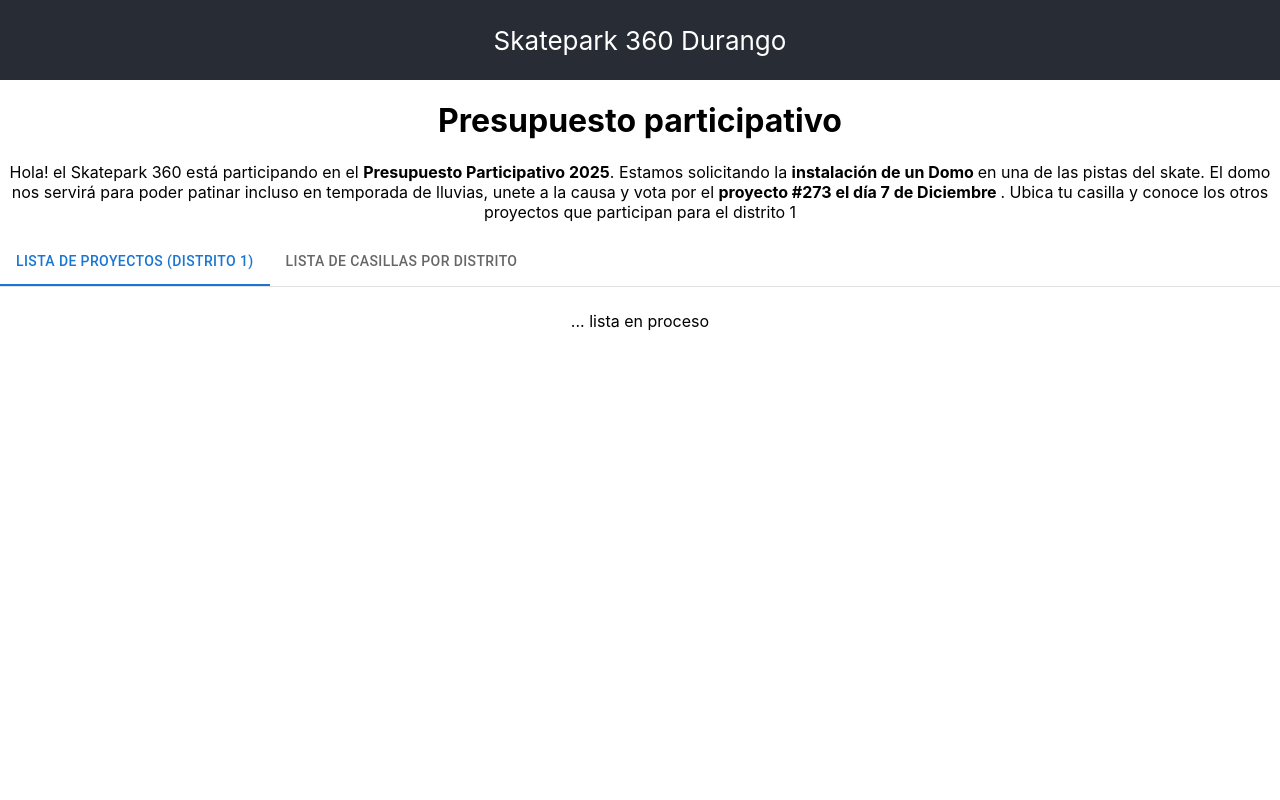
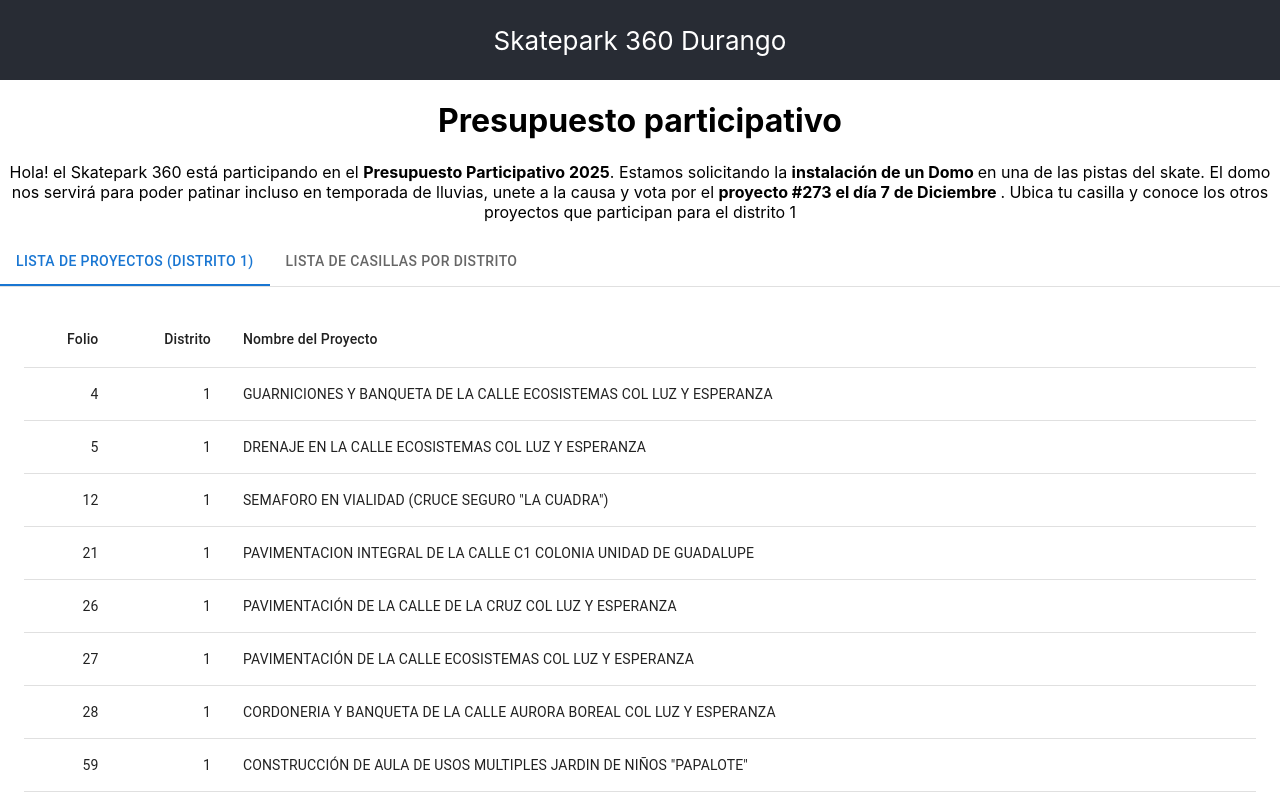
Before and after one commit to otz-dev/presupuesto-participativo-2025, a React (Create React App) app: page / in a window 1280 px wide. Shown: the top 800 px of the page. Built offline with nearby package versions, Linux system fonts and the light colour scheme.

Commit message:
added tab for project list

```diff
--- a/src/App.js
+++ b/src/App.js
@@ -1,9 +1,7 @@
 import logo from './logo.svg';
 import './App.css';
-import { Lista } from './proyectos-aceptados/lista-de-proyectos';
-import {ListaDeCentros} from './centro-de-votacion/lista-de-centros';
 import {ProyectoParticipativoTabs} from './pp-tabs/tabs'
-// src/pp-tabs/tabs.tsx
+
 function App() {
   return (
     <div className="App">
@@ -19,8 +17,6 @@ function App() {
           El domo nos servirá para poder patinar incluso en temporada de lluvias, unete a la causa y vota por el <strong>proyecto #273 el día 7 de Diciembre </strong>.
           Ubica tu casilla  y conoce los otros proyectos que participan para el distrito 1</p>
         </div>
-        {/* <Lista /> */}
-        {/* <ListaDeCentros /> */}
         <ProyectoParticipativoTabs/>
 
       </div>
--- a/src/pp-tabs/tabs.jsx
+++ b/src/pp-tabs/tabs.jsx
@@ -3,6 +3,7 @@ import Tabs from '@mui/material/Tabs';
 import Tab from '@mui/material/Tab';
 import Box from '@mui/material/Box';
 import {ListaDeCentros} from '../centro-de-votacion/lista-de-centros';
+import { Lista } from '../proyectos-aceptados/lista-de-proyectos';
 
 
 
@@ -45,7 +46,7 @@ export const ProyectoParticipativoTabs = ()=> {
         </Tabs>
       </Box>
       <CustomTabPanel value={value} index={0}>
-        ... lista en proceso
+        <Lista />
       </CustomTabPanel>
       <CustomTabPanel value={value} index={1}>
          <ListaDeCentros />
--- a/src/proyectos-aceptados/lista-proyectos.js
+++ b/src/proyectos-aceptados/lista-proyectos.js
@@ -1,252 +1,164 @@
 export const proyectos = [
-    {
-        id: 1,
-        distrito: 3,
-        nombre: 'Guarniciones y banquetas de la calle Gonzalez Santa Cruz, Col. Liberación Social'
-
-    },
-    {
-        id: 3,
-        distrito: 6,
-        nombre: 'Pavimentación calle Cempual Col. La Virge'
-
-    },{
+    ,{
         id: 4,
         distrito: 1,
-        nombre: 'Guarniciones y banquetas de la calle Ecosistemas Col. Luz y Esperanza'
-
+        nombre: 'GUARNICIONES Y BANQUETA DE LA CALLE ECOSISTEMAS COL LUZ Y ESPERANZA',
     },{
         id: 5,
         distrito: 1,
-        nombre: 'Drenaje Calle Ecosistemas Col. Luz y Esperanza'
-
-    },{
-        id: 9,
-        distrito: 5,
-        nombre: 'Guarniciones y banquetas de la calle Torreon Col. Jardines de Cancún'
-
-    },{
-        id: 10,
-        distrito: 5,
-        nombre: 'Guarniciones y banquetas de la calle Veracruz Col. Jardines de Cancún'
-
-    },{
-        id: 11,
-        distrito: 5,
-        nombre: 'Guarniciones y banquetas de la calle Mazatlán Col. Jardines de Cancún'
-
+        nombre: 'DRENAJE EN LA CALLE ECOSISTEMAS COL LUZ Y ESPERANZA',
     },{
         id: 12,
         distrito: 1,
-        nombre: 'Semáforo en vialidad (Cruce Seguro La Cuadra)'
-
+        nombre: 'SEMAFORO EN VIALIDAD (CRUCE SEGURO "LA CUADRA")',
     },{
-        id: 14,
-        distrito: 4,
-        nombre: 'Pavimentación de la Privada Cazarco Barrio de Tierra Blanca'
-
-    },{
-        id: 15,
-        distrito: 4,
-        nombre: 'Pavimentación de la calle Reforma Social Col. Constitución'
-    },
-    {
-        id: 16,
-        distrito: 4,
-        nombre: 'Pavimentación de la Calle Esteban Zamora Col. Juan Lira',
-    },
-    {
         id: 21,
         distrito: 1,
-        nombre: 'Pavimentación integral de la calle C1 Col. Unidad de Guadalupe',
-    },{
-        id: 23,
-        distrito: 5,
-        nombre: 'Rehabilitación del área verde del Fracc. Benito Juárez',
+        nombre: 'PAVIMENTACION INTEGRAL DE LA CALLE C1 COLONIA UNIDAD DE GUADALUPE',
     },{
         id: 26,
         distrito: 1,
-        nombre: 'Pavimentación de la Calle de La Cruz Col. Luz y Esperanza',
+        nombre: 'PAVIMENTACIÓN DE LA CALLE DE LA CRUZ COL LUZ Y ESPERANZA',
     },{
         id: 27,
         distrito: 1,
-        nombre: 'Pavimentación de la calle Ecosistemas Col. Luz y Esperanza',
+        nombre: 'PAVIMENTACIÓN DE LA CALLE ECOSISTEMAS COL LUZ Y ESPERANZA',
     },{
         id: 28,
         distrito: 1,
-        nombre: 'Coordonería y banqueta de la calle Aurora Boreal Col. Luz y Esperanza',
-    },{
-        id: 30,
-        distrito: 3,
-        nombre: 'Barda perimetral mixta CECYTED 07 Col. Hidalgo',
-    },{
-        id: 31,
-        distrito: 5,
-        nombre: 'Rehabilitación Asfáltica de la Calle Predio los Arroyos entre Predio los llanos y Predio el Cerro',
-    },{
-        id: 32,
-        distrito: 5,
-        nombre: 'Rehabilitación Asfáltica de la Calle Predio los Arroyos entre Predio Pinosuarez y Predio las Mesas Fracc. Villas de San Francisco' ,
-    },{
-        id: 35,
-        distrito: 4,
-        nombre: 'Construcción de la cancha de usos múltiples CECYTED 19 Llano Grande',
-    },{
-        id: 37,
-        distrito: 6,
-        nombre: 'Aula de usos múltiples en la escuela Prof. Jesús Rivas Quiñones',
-    },{
-        id: 39,
-        distrito: 5,
-        nombre: 'Señalización y paso peatonal en calle Enrique Carrola Antúna',
-    },{
-        id: 42,
-        distrito: 3,
-        nombre: 'Cancha de Futbol 7 Loc. Francisco Montes de Oca',
-    },{
-        id: 43,
-        distrito: 4,
-        nombre: 'Cancha de pasto sintético en la escuela primaria No. 23 Gabriela Mistral',
-    },{
-        id: 44,
-        distrito: 6,
-        nombre: 'Barda perimetral con fachada del jardín de niños María Luisa López Yañez de la Peña',
-    },{
-        id: 47,
-        distrito: 6,
-        nombre: 'Señalización en calle 6 de Mayo',
-    },{
-        id: 49,
-        distrito: 3,
-        nombre: 'Construcción del domo de la Loc. San José del Molino',
-    },{
-        id: 50,
-        distrito: 2,
-        nombre: 'Rehabilitación del área verde del Fracc. Renacimiento',
-    },{
-        id: 51,
-        distrito: 2,
-        nombre: 'Guarniciones y banquetas de la calle Tornado Fracc. Las nubes',
-    },{
-        id: 52,
-        distrito: 2,
-        nombre: 'Guarniciones y banquetas de la calle Niebla Fracc. Las nubes',
-    },{
-        id: 54,
-        distrito: 2,
-        nombre: 'Guarniciones y banquetas de la calle Aurora Boreal Fracc. Las nubes',
-    },{
-        id: 55,
-        distrito: 2,
-        nombre: 'Guarniciones y banquetas de la calle Eduardo Manet Fracc. Las nubes',
-    },{
-        id: 56,
-        distrito: 4,
-        nombre: 'Rehabilitación asfáltica de la calle Pedro Moreno Col. IV Centenario',
-    },{
-        id: 57,
-        distrito: 4,
-        nombre: 'Rehabilitación asfáltica entre de la calle Violeta Bravo y Abasolo Col. IV Centenario',
+        nombre: 'CORDONERIA Y BANQUETA DE LA CALLE AURORA BOREAL COL LUZ Y ESPERANZA',
     },{
         id: 59,
         distrito: 1,
-        nombre: 'Construcción de Aula de usos múltiples Jardín de niños "Papalote"',
-    }
-    // ,{
-    //     id: ,
-    //     distrito: ,
-    //     nombre: ,
-    // },{
-    //     id: ,
-    //     distrito: ,
-    //     nombre: ,
-    // },{
-    //     id: ,
-    //     distrito: ,
-    //     nombre: ,
-    // },{
-    //     id: ,
-    //     distrito: ,
-    //     nombre: ,
-    // },{
-    //     id: ,
-    //     distrito: ,
-    //     nombre: ,
-    // },{
-    //     id: ,
-    //     distrito: ,
-    //     nombre: ,
-    // },{
-    //     id: ,
-    //     distrito: ,
-    //     nombre: ,
-    // },{
-    //     id: ,
-    //     distrito: ,
-    //     nombre: ,
-    // },{
-    //     id: ,
-    //     distrito: ,
-    //     nombre: ,
-    // },{
-    //     id: ,
-    //     distrito: ,
-    //     nombre: ,
-    // },{
-    //     id: ,
-    //     distrito: ,
-    //     nombre: ,
-    // },{
-    //     id: ,
-    //     distrito: ,
-    //     nombre: ,
-    // },{
-    //     id: ,
-    //     distrito: ,
-    //     nombre: ,
-    // },{
-    //     id: ,
-    //     distrito: ,
-    //     nombre: ,
-    // },{
-    //     id: ,
-    //     distrito: ,
-    //     nombre: ,
-    // },{
-    //     id: ,
-    //     distrito: ,
-    //     nombre: ,
-    // },{
-    //     id: ,
-    //     distrito: ,
-    //     nombre: ,
-    // },{
-    //     id: ,
-    //     distrito: ,
-    //     nombre: ,
-    // },{
-    //     id: ,
-    //     distrito: ,
-    //     nombre: ,
-    // },{
-    //     id: ,
-    //     distrito: ,
-    //     nombre: ,
-    // },{
-    //     id: ,
-    //     distrito: ,
-    //     nombre: ,
-    // },{
-    //     id: ,
-    //     distrito: ,
-    //     nombre: ,
-    // },{
-    //     id: ,
-    //     distrito: ,
-    //     nombre: ,
-    // },{
-    //     id: ,
-    //     distrito: ,
-    //     nombre: ,
-    // },
+        nombre: 'CONSTRUCCIÓN DE AULA DE USOS MULTIPLES JARDIN DE NIÑOS "PAPALOTE"',
+    },{
+        id: 60,
+        distrito: 1,
+        nombre: 'CONSTRUCCIÓN DE DOMO ESCOLAR EN CENDI "JOSE REVUELTAS"',
+    },{
+        id: 62,
+        distrito: 1,
+        nombre: 'CANCHA DE FUTBOL RAPIDO PARA EL PLANTEL CONALEP DURANGO 130',
+    },{
+        id: 115,
+        distrito: 1,
+        nombre: 'REHABILITACIÓN DE JARDIN DE LA COL SILVESTRE REVUELTAS',
+    },{
+        id: 120,
+        distrito: 1,
+        nombre: 'REHABILITACIÓN DE LA PLAZA DE LA LOC CHUPADEROS',
+    },{
+        id: 123,
+        distrito: 1,
+        nombre: 'PLANCHA DE PATIO CIVICO DE LA ESCUELA PRIMARIA QUINCE DE MAYO',
+    },{
+        id: 138,
+        distrito: 1,
+        nombre: 'DOMO ESCOLAR PARA EL JARDIN DE NIÑOS "SRA DIANA LAURA RIOJAS REYES"',
+    },{
+        id: 145,
+        distrito: 1,
+        nombre: 'CONSTRUCCION DE LA CANCHA DE FUTBOL 7 UNIDAD DEPORTIVA DANIEL CORRAL NUNEZ "LA FORESTAL"',
+    },{
+        id: 149,
+        distrito: 1,
+        nombre: 'SEÑALIZACION EN CALLE PERU',
+    },{
+        id: 157,
+        distrito: 1,
+        nombre: 'PAVIMENTACIÓN DE LA CALLE SACRIFICIO DE LA COL ROSAS DEL TEPEYAC',
+    },{
+        id: 158,
+        distrito: 1,
+        nombre: 'BARDA PERIMETRAL DEL TELEBACHILLERATO DE LA LOC SAN VICENTE DE CHUPADEROS',
+    },{
+        id: 179,
+        distrito: 1,
+        nombre: 'CANCHA DE FUTBOL RAPIDO EN LA ESCUELA SECUNDARIA "JAIME TORRES BODET"',
+    },{
+        id: 225,
+        distrito: 1,
+        nombre: 'CANCHA DE FUTBOL ESCUELA PRIMARIA EVA SAMANO DE LOPEZ MATEOS',
+    },{
+        id: 228,
+        distrito: 1,
+        nombre: 'SENALIZACION EN CALLE REPUBLICA DE ARGENTINA',
+    },{
+        id: 229,
+        distrito: 1,
+        nombre: 'REHABLITACIÓN DEL GIMNASIO AUDITORIO "LA FORESTAL" COBAED PLANTTEL 01',
+    },{
+        id: 232,
+        distrito: 1,
+        nombre: 'REHABILITACIÓN DEL CAMPO DE BEISBOL DE LA UNIDAD DEPORTIVA JOSÉ REVUELTAS',
+    },{
+        id: 257,
+        distrito: 1,
+        nombre: 'POSTE DE LUZ EN CALLE DEL ALBA COLONIA LUZ Y ESPERANZA',
+    },
+    {
+        id: 271,
+        distrito: 1,
+        nombre: 'BARDA PERIMETRAL EN EL JARDIN DE NINOS ANNA FREUD',
+    },{
+        id: 273,
+        distrito: 1,
+        nombre: 'RECUPERACION INTEGRAL (CONSTRUCCIÓN DE DOMO) DE SKATEPARK 360',
+    },{
+        id: 333,
+        distrito: 1,
+        nombre: 'CONSTRUCCION DE CANCHA FUTBOL PRIMARIA DRA MARGARITA GOMEZ PALACIO',
+    },{
+        id: 385,
+        distrito: 1,
+        nombre: 'REHABILITACION DE LA CANCHA FRACC SAN JUAN',
+    },{
+        id: 392,
+        distrito: 1,
+        nombre: 'DOMO EN LA UNIDAD DEPORTIVA DE LA CUADRA DE FERROCARRIL',
+    },{
+        id: 434,
+        distrito: 1,
+        nombre: 'TRABAJOS DE REHABILITACION DEL JARDIN DE NIÑOS MARTIN GONZALEZ VAZQUEZ',
+    },{
+        id: 436,
+        distrito: 1,
+        nombre: 'REHABILITACION DEL AREA VERDE FRACC PASO REAL II',
+    },{
+        id: 437,
+        distrito: 1,
+        nombre: 'REHABILITACION ASFALTICA DE LA CALLE CAMINO DE LOS GENERALES FRACC PASO REAL',
+    },{
+        id: 468,
+        distrito: 1,
+        nombre: 'REHABILITACION DE PASTO SINTETICO DE LA CANCHA MULTIDEPORTIVO CARLOS LUNA',
+    },{
+        id: 473,
+        distrito: 1,
+        nombre: 'REHABILITACION DE LA UNIDAD DEPORTIVA ACEREROS',
+    },{
+        id: 475,
+        distrito: 1,
+        nombre: 'REHABILITACION DE PISOS Y BANQUETAS DEL JARDIN DE NINOS ANTONIO GAXIOLA',
+    },{
+        id: 494,
+        distrito: 1,
+        nombre: 'CONSTRUCCION DE GUARNICIONES Y BANQUETAS COL PRI',
+    },{
+        id: 444,
+        distrito: 1,
+        nombre: 'REMODELACIÓN DE LA PLAZA "LA TINAJA"',
+    },{
+        id: 520,
+        distrito: 1,
+        nombre: 'SEÑALIZACION EN CALLE LOS CIPRESES',
+    },{
+        id: 522,
+        distrito: 1,
+        nombre: 'PAVIMENTACION CALLE TOMAS URBINA COL FRANCISCO ZARCO',
+    },{
+        id: 528,
+        distrito: 1,
+        nombre: 'SENALAMIENTO EN CALLE DOROTEO ARANGO',
+    },
 ]
```
